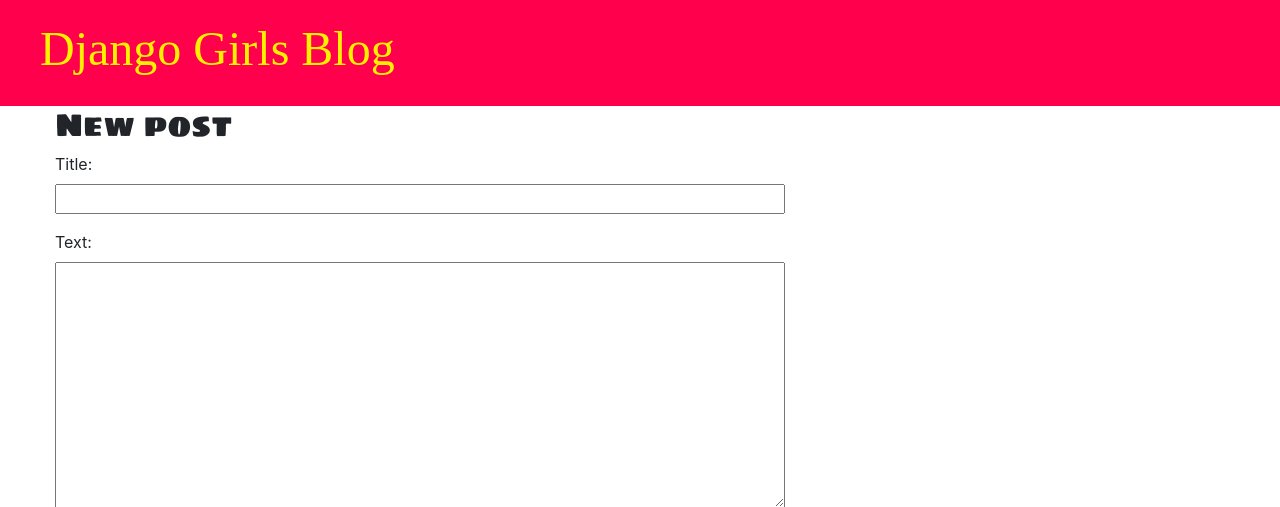
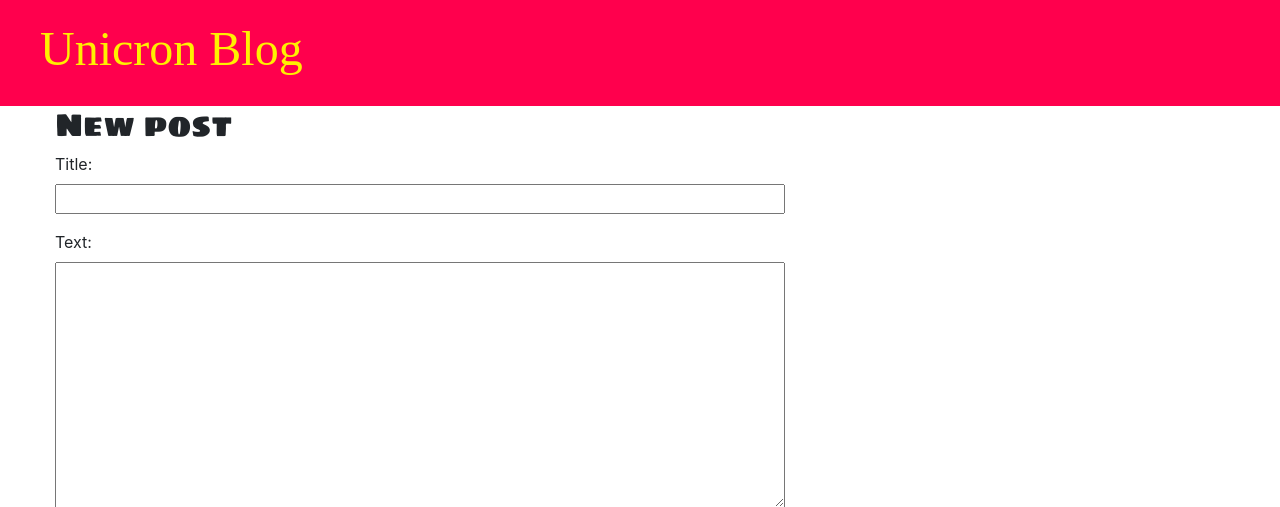
Before and after one commit to SiriusDUnicron/My-First-Blog, a Django app: page /post/new/ in a window 1280 px wide. Shown: the top 507 px of the page. Run offline with Django 3.2, Linux system fonts and the light colour scheme; some libraries are stand-ins or nearby versions; some web fonts are replaced.

Commit message:
Changed the HTML for the site.

```diff
--- a/blog/templates/blog/base.html
+++ b/blog/templates/blog/base.html
@@ -1,7 +1,7 @@
 {% load static %}
 <html>
     <head>
-        <title>Django Girls blog</title>
+        <title>Unicron Blog</title>
         <link href="//fonts.googleapis.com/css?family=Lobster&subset=latin,latin-ext" rel="stylesheet" type="text/css">
         <link rel="stylesheet" href="https://stackpath.bootstrapcdn.com/bootstrap/4.5.2/css/bootstrap.min.css"
             integrity="sha384-JcKb8q3iqJ61gNV9KGb8thSsNjpSL0n8PARn9HuZOnIxN0hoP+VmmDGMN5t9UJ0Z"
@@ -16,7 +16,7 @@
             {% if user.is_authenticated %}
                 <a href="{% url 'post_new' %}" class="top-menu"><span class="glyphicon glyphicon-plus"></span></a>
             {% endif %}
-            <h1><a href="/">Django Girls Blog</a></h1>
+            <h1><a href="/">Unicron Blog</a></h1>
         </div>
         <div class="content container">
             <div class="row">
```
